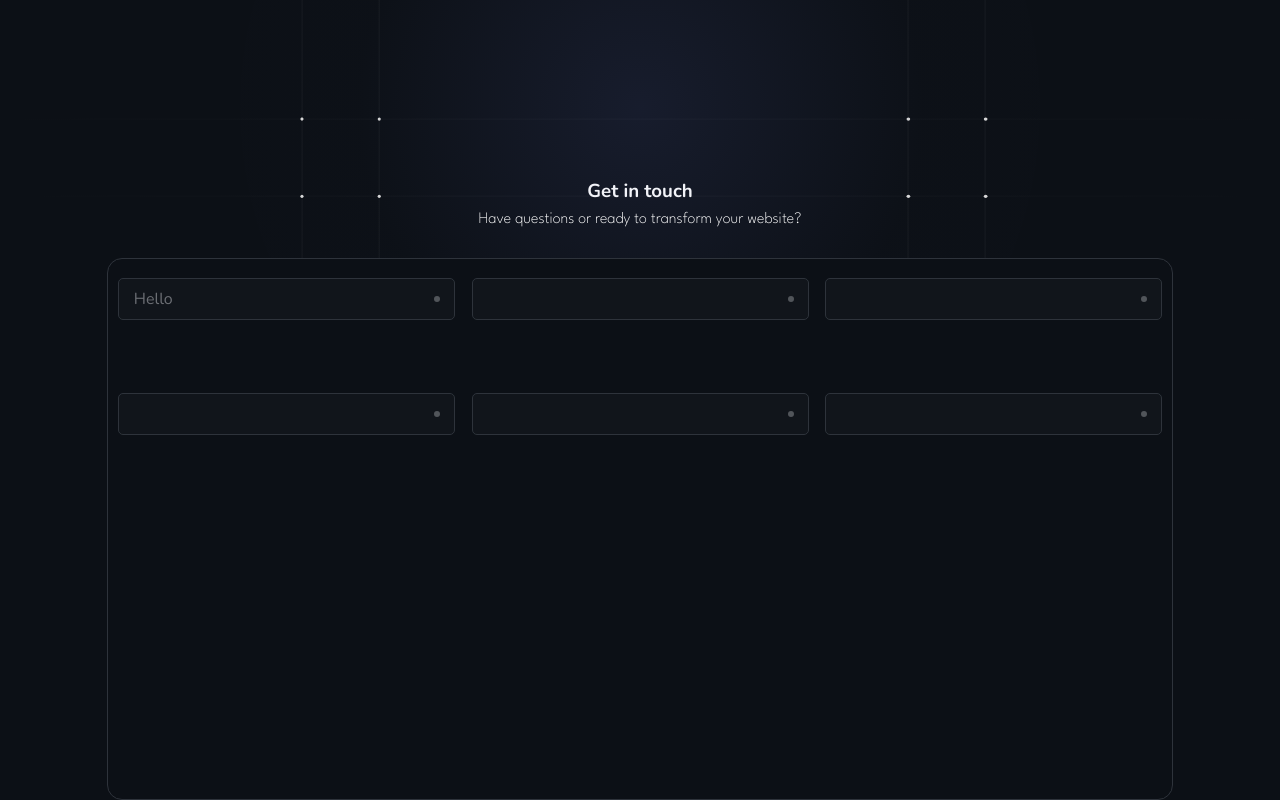
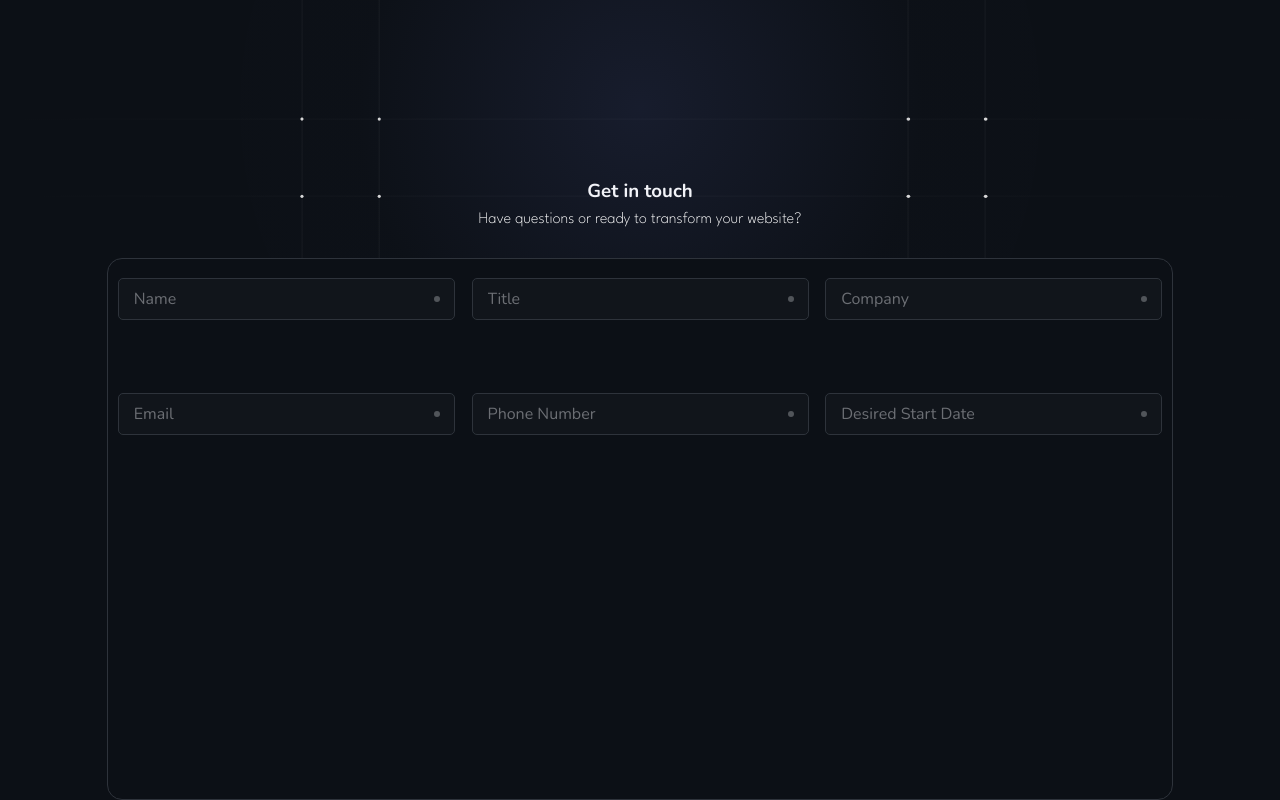
Before and after one commit to WillCBurroughs/bcsolutions, a React (Create React App) app: page / in a window 1280 px wide. Shown: the part 3341-4141 px from the top of the page. Built offline with nearby package versions, Linux system fonts and the light colour scheme.

Commit message:
Adding all basic contact forms desktop

```diff
--- a/src/components/molecules/ContactDesktop.js
+++ b/src/components/molecules/ContactDesktop.js
@@ -7,15 +7,25 @@ function ContactDesktop() {
     <div className='ContactDesktop'>
         <div className='HoldFormRow'>
             <FormElement
-                placeholder = "Hello"
+                placeholder = "Name"
             />
-            <FormElement/>
-            <FormElement/>
+            <FormElement
+                placeholder = "Title"
+            />
+            <FormElement
+                placeholder = "Company"
+            />
         </div>
         <div className='HoldFormRow'>
-            <FormElement/>
-            <FormElement/>
-            <FormElement/>
+            <FormElement
+                placeholder = "Email"
+            />
+            <FormElement
+                placeholder = "Phone Number"
+            />
+            <FormElement
+                placeholder = "Desired Start Date"
+            />
         </div>
         <div className='HoldFormRow'>
 
--- a/src/index.css
+++ b/src/index.css
@@ -671,6 +671,14 @@ input:focus {
   background-color: #F2F3F8;
 }
 
+.form-element .form-input:not(:placeholder-shown) ~ .FormCircle {
+  background-color: #3CC9A7;
+}
+
+.form-input:not(:placeholder-shown) {
+  background-color: transparent;
+}
+
 .FormCircle {
   width: 6px;
   height: 6px;
```
